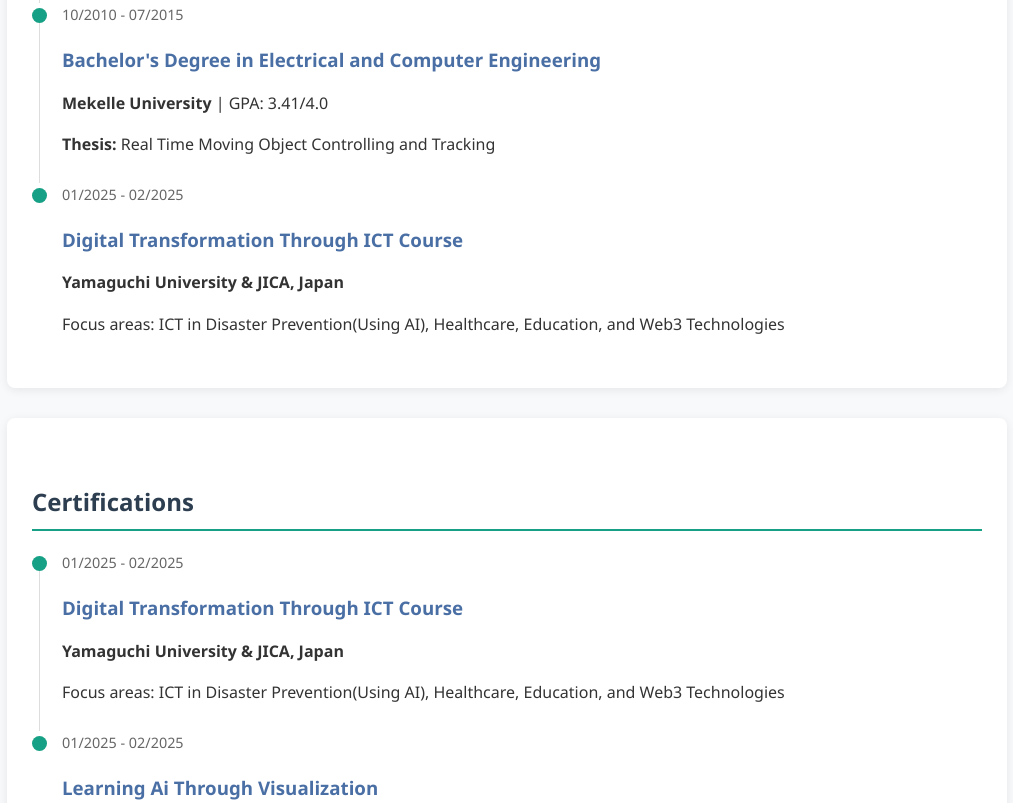
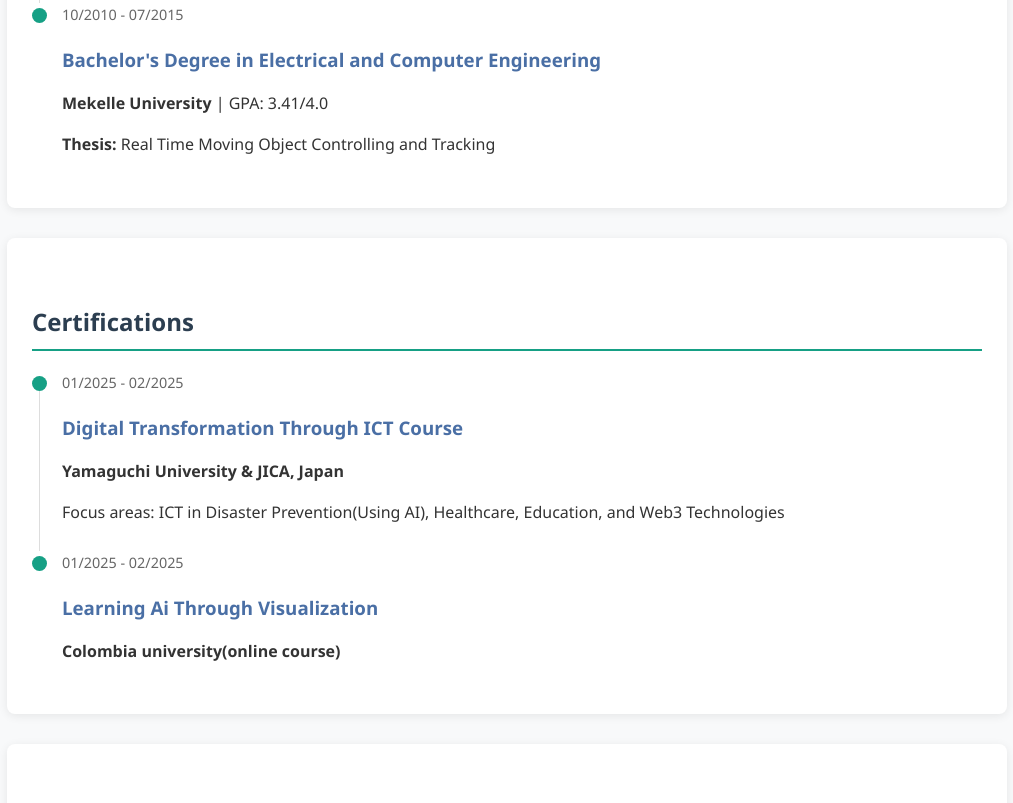
Before and after one commit to awetkidane/awetkidane.github.io, a plain HTML site: page index.html in a window 1280 px wide. Shown: the part 1105-1908 px from the top of the page, without its empty margins (133-1146 px from the left). Drawn offline with Linux system fonts and the light colour scheme.

Commit message:
Update index.html

```diff
--- a/index.html
+++ b/index.html
@@ -191,13 +191,6 @@
             <p><strong>Mekelle University</strong> | GPA: 3.41/4.0</p>
             <p><strong>Thesis:</strong> Real Time Moving Object Controlling and Tracking</p>
         </div>
-
-        <div class="timeline-item">
-            <div class="date">01/2025 - 02/2025</div>
-            <h3>Digital Transformation Through ICT Course</h3>
-            <p><strong>Yamaguchi University & JICA, Japan</strong></p>
-            <p>Focus areas: ICT in Disaster Prevention(Using AI), Healthcare, Education, and Web3 Technologies</p>
-        </div>
     </section>
     <section>
          <h2>Certifications</h2>
```
